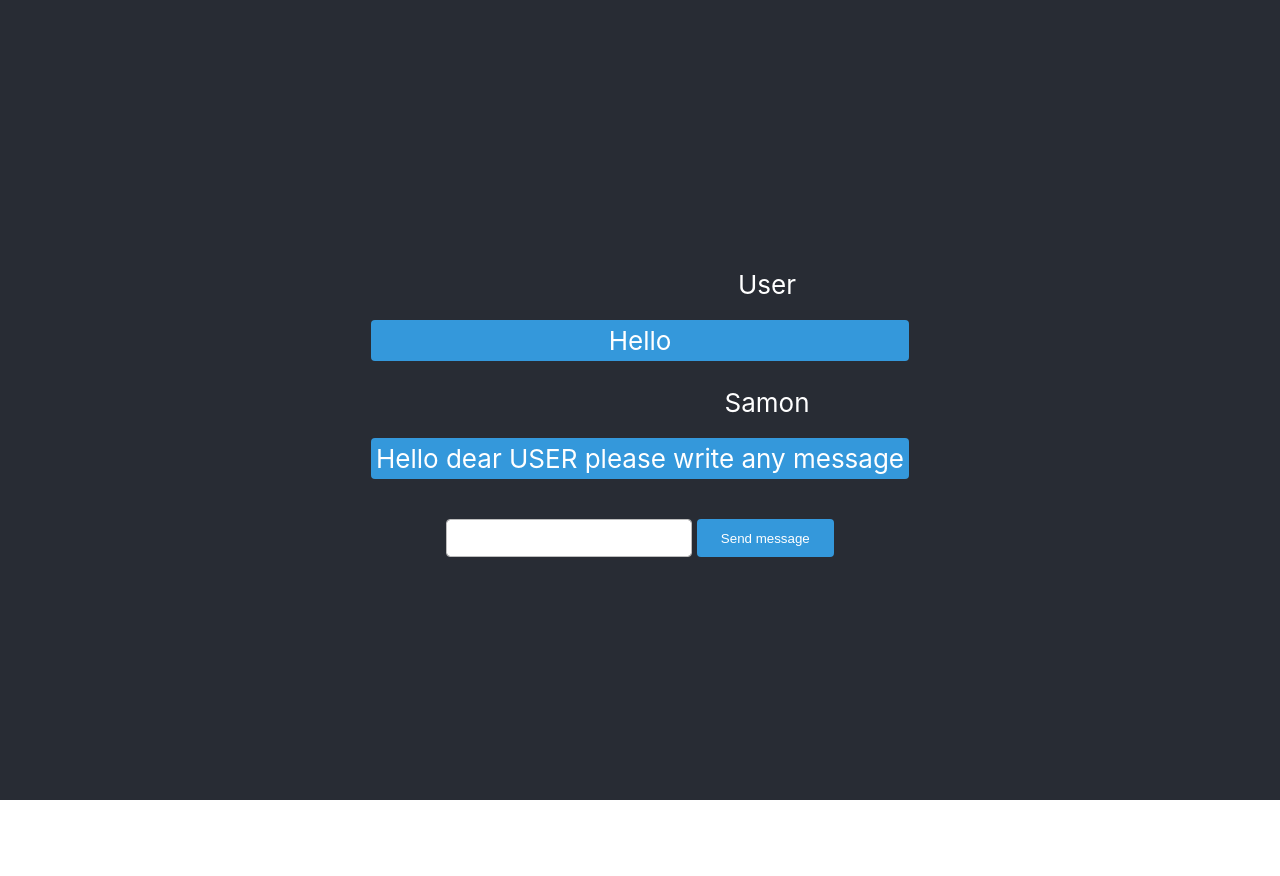
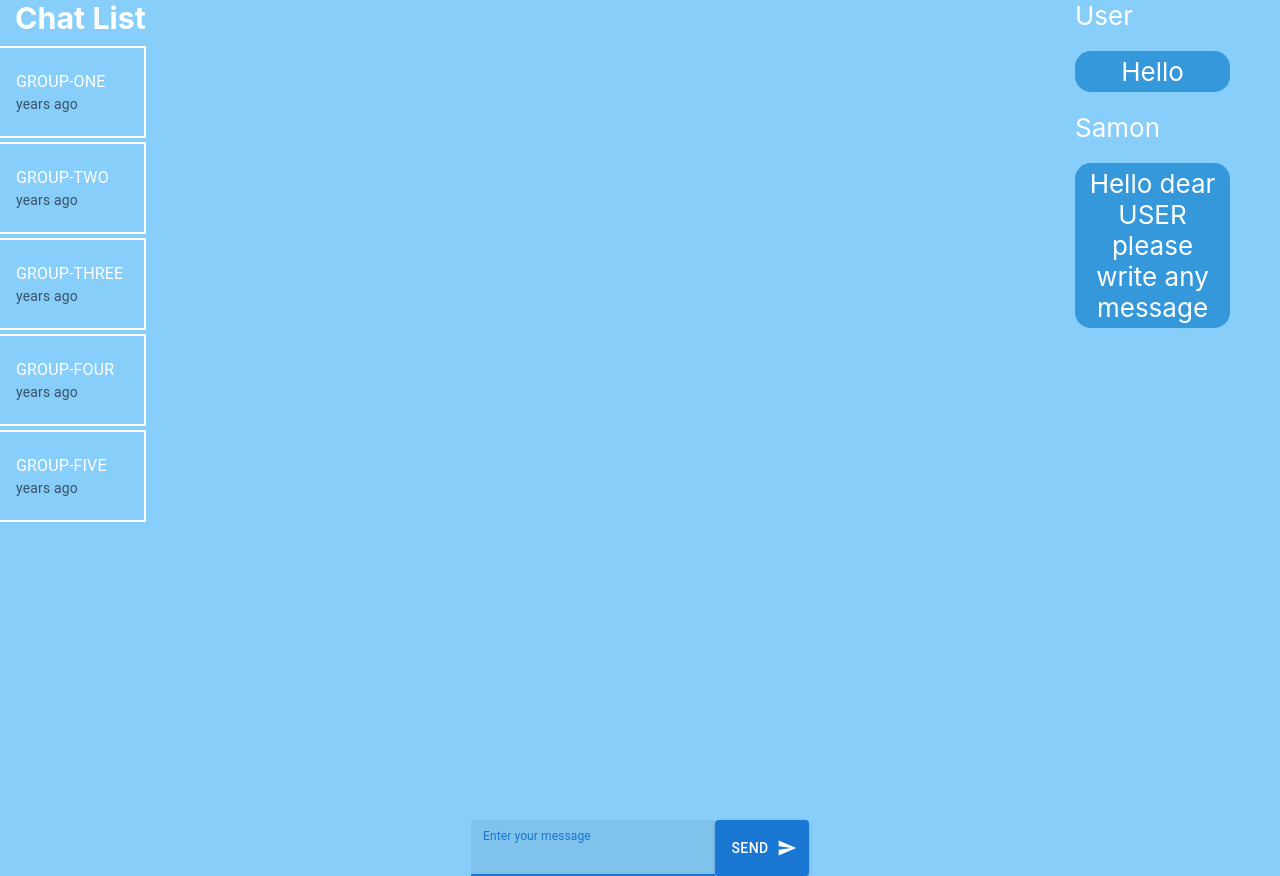
Before and after one commit to Avquiet/react-proj, a React app: page / in a window 1280 px wide. Before the commit the page ends 800 px from the top, so only its background shows below. Built offline with nearby package versions, Linux system fonts and the light colour scheme.

Commit message:
Added hw-3 --06.11.2021

```diff
--- a/src/App.css
+++ b/src/App.css
@@ -1,10 +1,12 @@
 * {
   box-sizing: border-box;
+  margin: 0;
+  padding: 0;
 }
 
-.App {
+/* .App {
   text-align: center;
-}
+} */
 
 .App-logo {
   height: 40vmin;
@@ -18,12 +20,19 @@
 }
 
 .App-header {
-  background-color: #282c34;
   min-height: 100vh;
+  display: flex;
+  justify-content: space-between;
+  background-color:lightskyblue;
+  font-size: calc(10px + 2vmin);
+  color: white;
+}
+
+.App-main {
+  background-color:lightskyblue;
   display: flex;
   flex-direction: column;
   align-items: center;
-  justify-content: center;
   font-size: calc(10px + 2vmin);
   color: white;
 }
@@ -31,6 +40,12 @@
 .App-link {
   color: #61dafb;
 }
+
+.child-list:hover {
+  cursor: pointer;
+  background-color:lightgrey;
+}
+
 
 .area-ms {
   background-color:dimgrey;
@@ -41,35 +56,13 @@
   color: #61dafb;
 }
 
-.area-put {
-  outline: none;
-  display: block;
-  width: 100%;
-  height: calc(2.25rem + 2px);
-  padding: 0.375rem 0.75rem;
-  font-family: inherit;
-  font-size: 1rem;
-  font-weight: 400;
-  line-height: 1.5;
-  color: #212529;
-  background-color: #fff;
-  background-clip: padding-box;
-  border: 1px solid #bdbdbd;
-  border-radius: 0.25rem;
-  transition: border-color 0.15s ease-in-out, box-shadow 0.15s ease-in-out;
+.msg-list {
+  margin-right: 50px;
 }
-.area-subms {
-  margin-left: 5px;
-  width: 55%;
-  position: relative;
-  background: #3498db;
-  color: white;
-  border: none;
-  text-decoration: none;
-  padding: 10px;
-  overflow: hidden;
-  transition: 0,5s all ease;
-  border-radius: 0.25rem;
+
+.text-list {
+  margin-left: 15px;
+  margin-bottom: 10px;
 }
 
 .area-subms:hover {
@@ -83,17 +76,14 @@
   display: flex;
 }
 
-.author-text {
-  margin-left: 254px;
-  margin-bottom: 20px;
-}
-
 .list-text {
+  width: 155px;
+  text-align: center;
   padding: 5px;
   margin-bottom: 20px;
   background-color: #3498db;
   margin-top: 20px;
-  border-radius: 0.25rem;
+  border-radius: 0.99rem;
 }
 
 @keyframes App-logo-spin {
--- a/src/App.js
+++ b/src/App.js
@@ -1,9 +1,10 @@
 
 import { useCallback, useEffect, useState } from 'react';
 import './App.css';
-import { Msgl } from './components/Forms';
+import { GoodMessages } from './components/Forms';
 import { MessageList } from './components/Message';
-import { authors } from './utils/constants.js'
+import { authors } from './utils/constants.js';
+import  { RenderChats } from './components/ChatLists'
 
 function App() {
 
@@ -25,7 +26,7 @@ function App() {
       const isTime = setTimeout(() => handleSendMsg({
         author: authors.bot,
         text: "Hello dear USER please write any message",
-        id: `msg-${Date.now()}`
+        id: `list-${Date.now()}`
       }),
       2500);
 
@@ -37,9 +38,15 @@ function App() {
   return (
     <div className="App">
       <header className="App-header">
-      <MessageList messages={msg}/>
-      <Msgl onlyMessages={handleSendMsg}/>
+        <div className="item-chat">
+            <h3 className="text-list">Chat List</h3>
+            <RenderChats />
+        </div>
+            <MessageList messages={msg}/>
       </header>
+      <main className="App-main">
+        <GoodMessages onlyMessages={handleSendMsg}/>
+      </main>
     </div>
   );
 }
--- /dev/null
+++ b/src/components/ChatLists.jsx
@@ -0,0 +1,44 @@
+import {v4 as uuid} from 'uuid';
+import * as React from 'react';
+import List from '@mui/material/List';
+import ListItem from '@mui/material/ListItem';
+import ListItemText from '@mui/material/ListItemText';
+
+ const listOfChat = [
+    {
+        name: 'GROUP-ONE',
+        id: '1'
+    },
+    {
+        name: 'GROUP-TWO',
+        id: '2'
+    },
+    {
+        name: 'GROUP-THREE',
+        id: '3'
+    },
+    {
+        name: 'GROUP-FOUR',
+        id: '4'
+    },
+    {
+        name: 'GROUP-FIVE',
+        id: '5'
+    }
+]
+
+export const RenderChats = () => {
+    return listOfChat.map(roster => {
+        return (
+            <List className="child-list" key={ uuid() } sx={{
+                border: '2px solid #fff',
+                marginBottom: '4px',
+                borderLeft: 'none'
+                }}>
+                <ListItem>
+                    <ListItemText primary={roster.name} secondary="years ago"/>
+                </ListItem>
+            </List>
+        )
+    })
+}
--- a/src/components/Forms.jsx
+++ b/src/components/Forms.jsx
@@ -1,9 +1,12 @@
-import React, { useState } from "react";
+import React, { useState, useRef } from "react";
 import { authors } from "../utils/constants";
+import TextField from "@mui/material/TextField";
+import Button from '@mui/material/Button';
+import SendIcon from '@mui/icons-material/Send';
 
-export const Msgl = ({ onlyMessages }) => {
+export const GoodMessages = ({ onlyMessages }) => {
     const [value, setValue] = useState([]);
-
+    const inputFocus = useRef();
 
     const handleChange = (event) => {
         setValue(event.target.value);
@@ -12,17 +15,25 @@ export const Msgl = ({ onlyMessages }) => {
         onlyMessages({
             author: authors.user,
             text: value,
-            id: `msg-${Date.now()}`
+            id: `list-${Date.now()}`
         })
         event.preventDefault()
 
         setValue('');
+
     }
+    inputFocus.current?.focus();
 
     return(
         <form className="area-form" onSubmit={handleSubmit}>
-            <input className="area-put" value={value} onChange={handleChange} />
-            <button type="submit" className="area-subms">Send message</button>
+            <TextField
+             value={value}
+             onChange={handleChange}
+             id="filled-basic"
+             label="Enter your message"
+             inputRef={inputFocus}
+             variant="filled" />
+            <Button variant="contained" endIcon={<SendIcon />} type="submit">Send</Button>
         </form>
     )
 
--- a/src/components/message.jsx
+++ b/src/components/message.jsx
@@ -1,15 +1,27 @@
 import React from "react";
-
+import { useEffect, useRef } from 'react'
 
  export const MessageList = ({ messages }) => {
+
+        const messagesEndRef = useRef(null)
+
+        const scrollToBottom = () => {
+          messagesEndRef.current?.scrollIntoView({ behavior: "smooth" })
+        }
+
+        useEffect(() => {
+          scrollToBottom()
+        }, [messages]);
+
     return (
         <div>
-            {messages.map((list) => (
-                <div key={list.id}>
+            {messages.map((list, id) => (
+                <div className="msg-list" key={id}>
                     <p className="author-text">{list.author}</p>
                     <p className="list-text">{list.text}</p>
                 </div>
             ))}
+            <div ref={messagesEndRef} />
         </div>
     )
  }
```
Also changed, not shown: package.json (+11 -1 lines), 1 other file (tests, documents, lock files or other folders).
